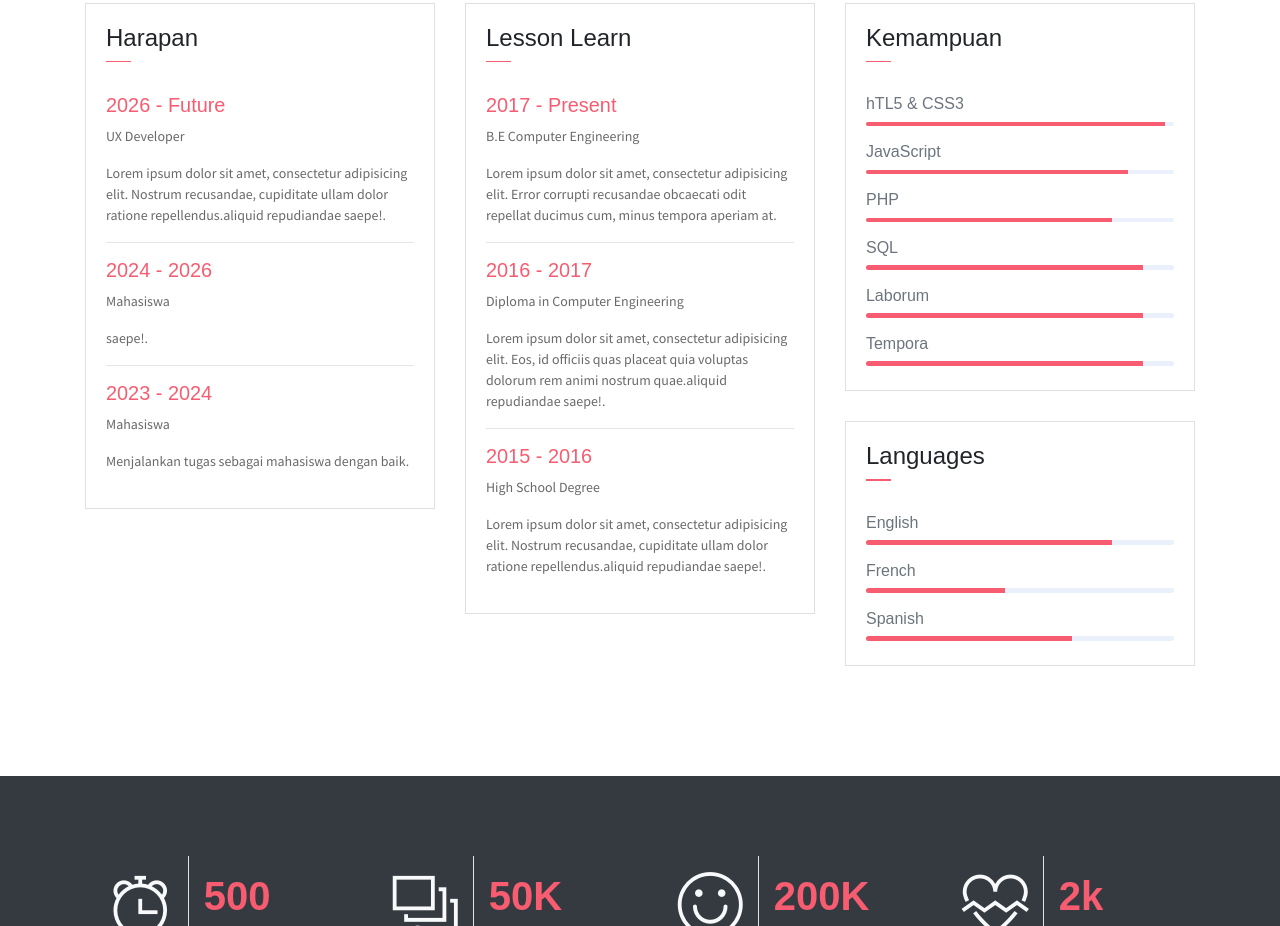
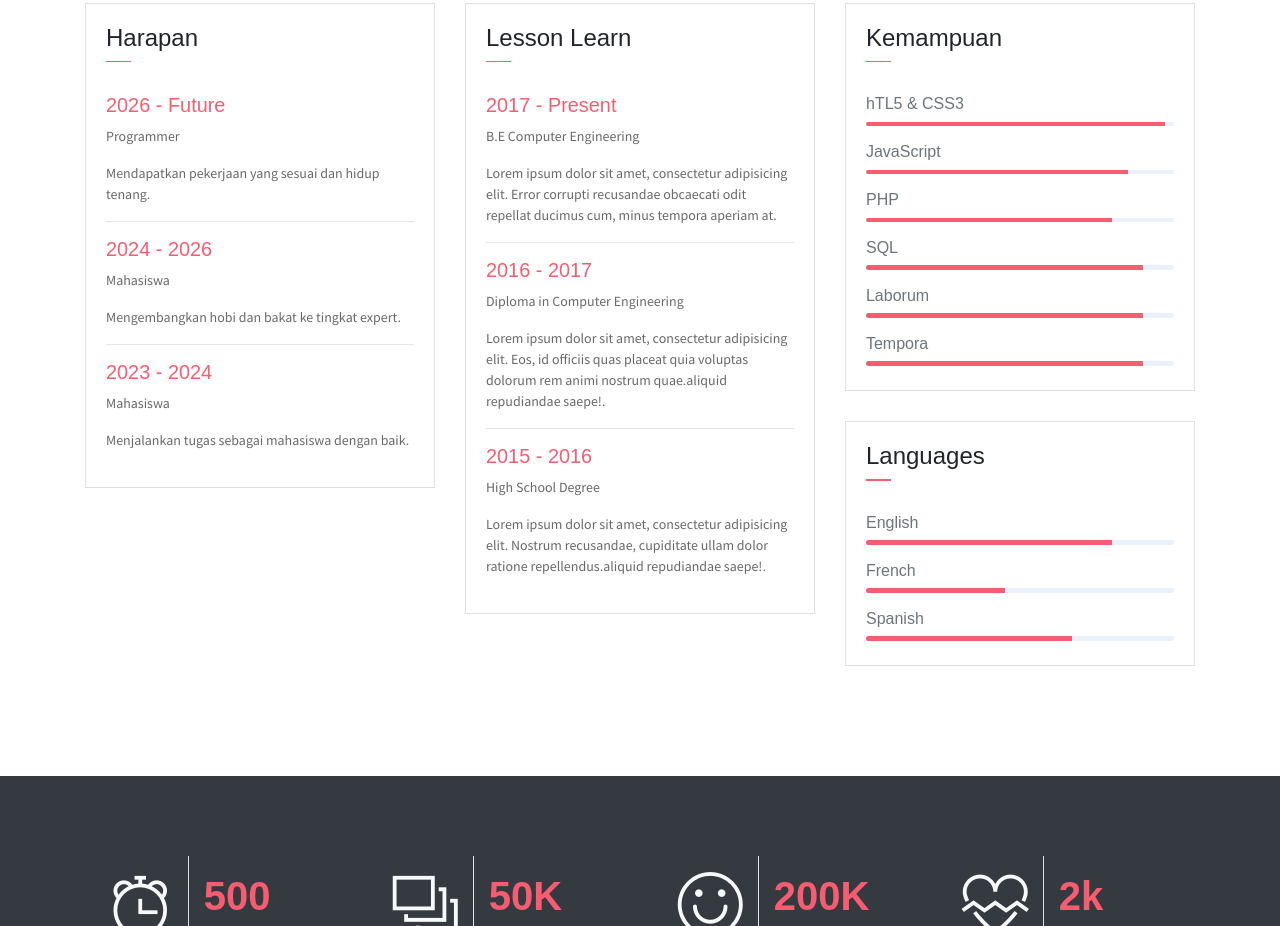
Before and after one commit to fas-a/fas-a.github.io, a website: page index.html in a window 1280 px wide. Shown: the part 1336-2262 px from the top of the page. Drawn offline with Linux system fonts and the light colour scheme; some packages are replaced by stand-ins of ours.

Commit message:
add harapan

```diff
--- a/index.html
+++ b/index.html
@@ -134,6 +134,7 @@
         <div class="container">
             <h2 class="mb-5"><span class="text-danger">My</span> Resume</h2>
             <div class="row">
+                <!-- Harapan -->
                 <div class="col-md-6 col-lg-4">
                     <div class="card">
                        <div class="card-header">
@@ -144,12 +145,12 @@
                         </div>
                         <div class="card-body">
                             <h6 class="title text-danger">2026 - Future</h6>
-                            <P>UX Developer</P>
-                            <P class="subtitle">Lorem ipsum dolor sit amet, consectetur adipisicing elit. Nostrum recusandae, cupiditate ullam dolor ratione repellendus.aliquid repudiandae saepe!.</P>
+                            <P>Programmer</P>
+                            <P class="subtitle">Mendapatkan pekerjaan yang sesuai dan hidup tenang.</P>
                             <hr>
                             <h6 class="title text-danger">2024 - 2026</h6>
                             <P>Mahasiswa</P>
-                            <P class="subtitle">saepe!.</P>
+                            <P class="subtitle">Mengembangkan hobi dan bakat ke tingkat expert.</P>
                             <hr>
                             <h6 class="title text-danger">2023 - 2024</h6>
                             <P>Mahasiswa</P>
@@ -157,6 +158,7 @@
                         </div>
                     </div>
                 </div>
+                <!-- Lesson Learn -->
                 <div class="col-md-6 col-lg-4">
                     <div class="card">
                        <div class="card-header">
```
